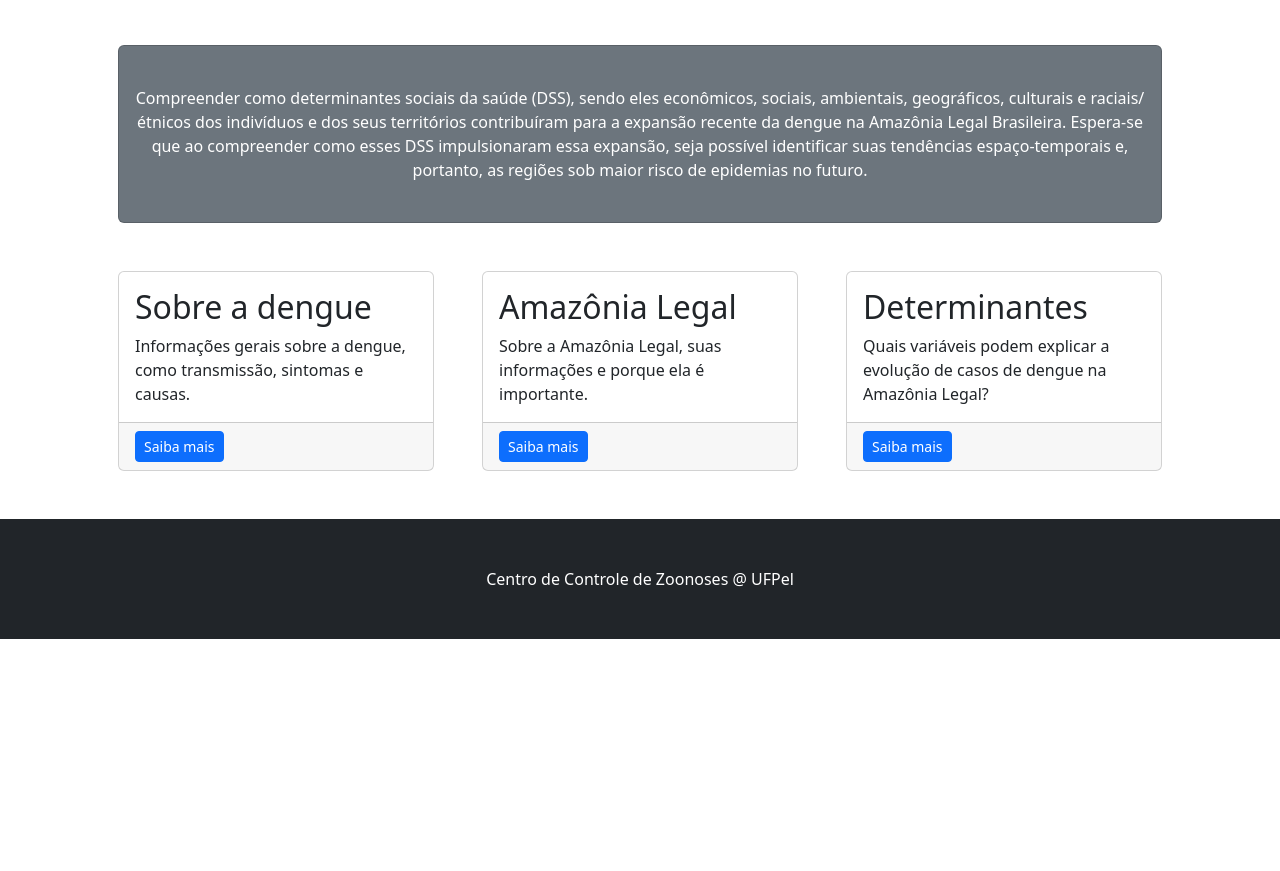
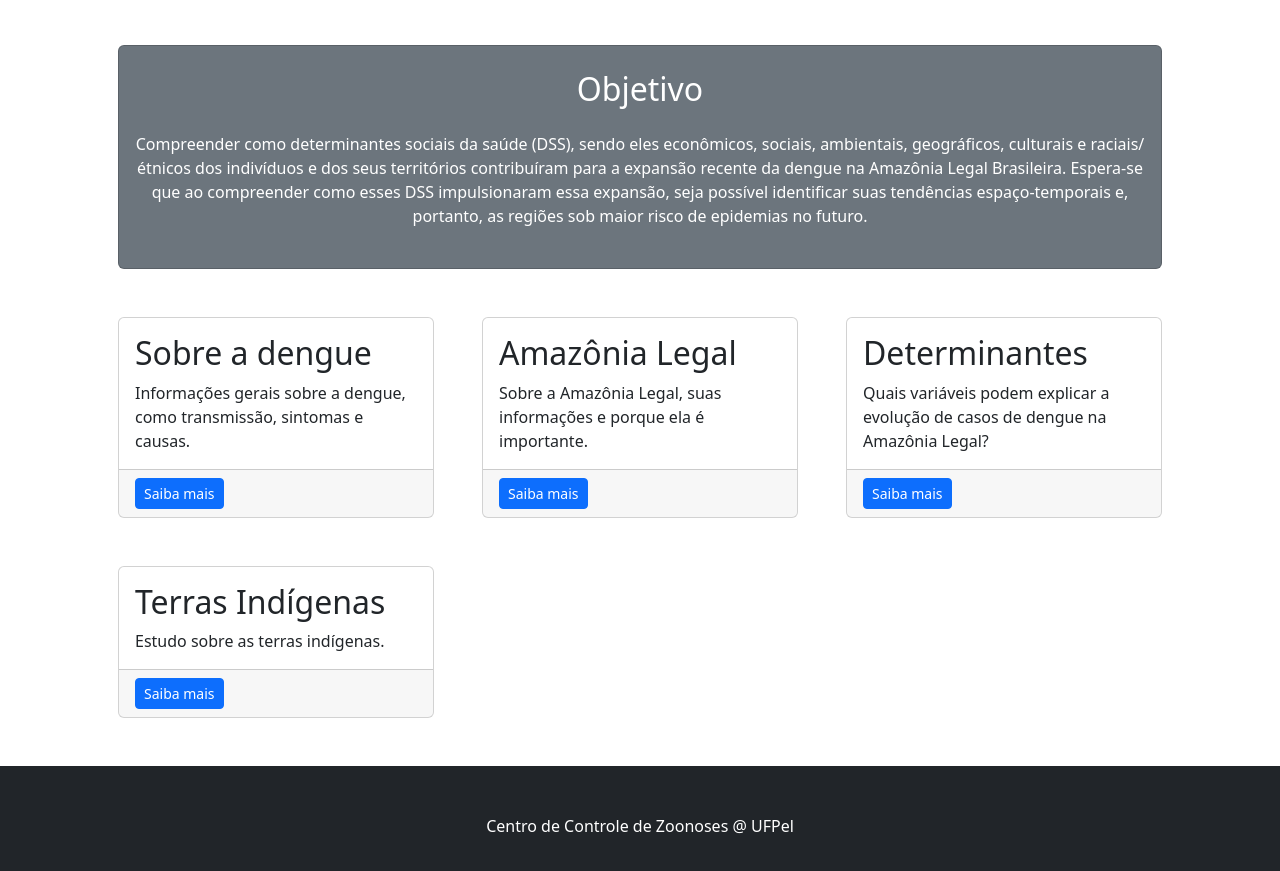
Before and after one commit to Dengue-Amazonia-Legal-Brasileira/Dengue-Amazonia-Legal-Brasileira, a plain HTML site: page index.html in a window 1280 px wide. Shown: the part 549-1420 px from the top of the page. Before the commit the page ends 1188 px from the top, so only its background shows below. Drawn offline with nearby package versions, Linux system fonts and the light colour scheme.

Commit message:
Update Page #2

```diff
--- a/index.html
+++ b/index.html
@@ -40,12 +40,14 @@
             </div>
             <!-- Objetivos -->
             <div class="card text-white bg-secondary my-5 py-4 text-center">
+                <h2 class="font-weight-light">Objetivo</h2>
                 <div class="card-body"><p class="text-white m-0">Compreender como determinantes sociais da saúde (DSS), sendo eles econômicos, sociais, ambientais, geográficos, culturais e raciais/étnicos dos indivíduos e dos seus
                     territórios contribuíram para a expansão recente da dengue na Amazônia Legal Brasileira. Espera-se que ao compreender como esses DSS impulsionaram essa expansão, seja possível identificar suas tendências espaço-temporais e,
                     portanto, as regiões sob maior risco de epidemias no futuro.</p></div>
             </div>
             <!-- Content Row-->
             <div class="row gx-4 gx-lg-5">
+                <!-- Sobre a Dengue -->
                 <div class="col-md-4 mb-5">
                     <div class="card h-100">
                         <div class="card-body">
@@ -55,6 +57,7 @@
                         <div class="card-footer"><a class="btn btn-primary btn-sm" href="#!">Saiba mais</a></div>
                     </div>
                 </div>
+                <!-- Amazônia Legal -->
                 <div class="col-md-4 mb-5">
                     <div class="card h-100">
                         <div class="card-body">
@@ -64,6 +67,7 @@
                         <div class="card-footer"><a class="btn btn-primary btn-sm" href="#!">Saiba mais</a></div>
                     </div>
                 </div>
+                <!-- Determinantes -->
                 <div class="col-md-4 mb-5">
                     <div class="card h-100">
                         <div class="card-body">
@@ -71,6 +75,16 @@
                             <p class="card-text">Quais variáveis podem explicar a evolução de casos de dengue na Amazônia Legal?</p>
                         </div>
                         <div class="card-footer"><a class="btn btn-primary btn-sm" href="#!">Saiba mais</a></div>
+                    </div>
+                </div>
+                <!-- Terras Indígenas -->
+                <div class="col-md-4 mb-5">
+                    <div class="card h-100">
+                        <div class="card-body">
+                            <h2 class="card-title">Terras Indígenas</h2>
+                            <p class="card-text">Estudo sobre as terras indígenas.</p>
+                        </div>
+                        <div class="card-footer"><a class="btn btn-primary btn-sm" href="https://github.com/Dengue-Amazonia-Legal-Brasileira/terras_indigenas">Saiba mais</a></div>
                     </div>
                 </div>
             </div>
```
